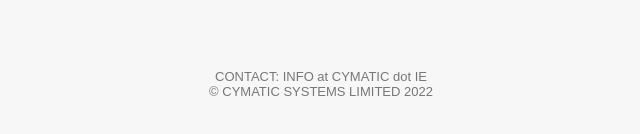
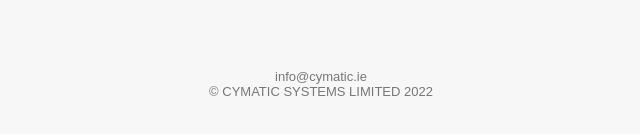
Before and after one commit to Cymatic-Systems/cymatic.ie, a plain HTML site: page index.html in a window 1280 px wide. Shown: the part 520-654 px from the top of the page, without its empty margins (319-959 px from the left). Drawn offline with Linux system fonts and the light colour scheme.

Commit message:
Update index.html

```diff
--- a/index.html
+++ b/index.html
@@ -42,7 +42,7 @@
     <a href="/"><img src="logo.svg" alt="Cymatic Systems Ltd. Logo" /></a>
     <a href="/positions.html">Open positions</a>
     <div class="footer">
-      CONTACT: INFO at CYMATIC dot IE
+      info@cymatic.ie
       <br />
       &copy; CYMATIC SYSTEMS LIMITED 2022
     </div>
```
